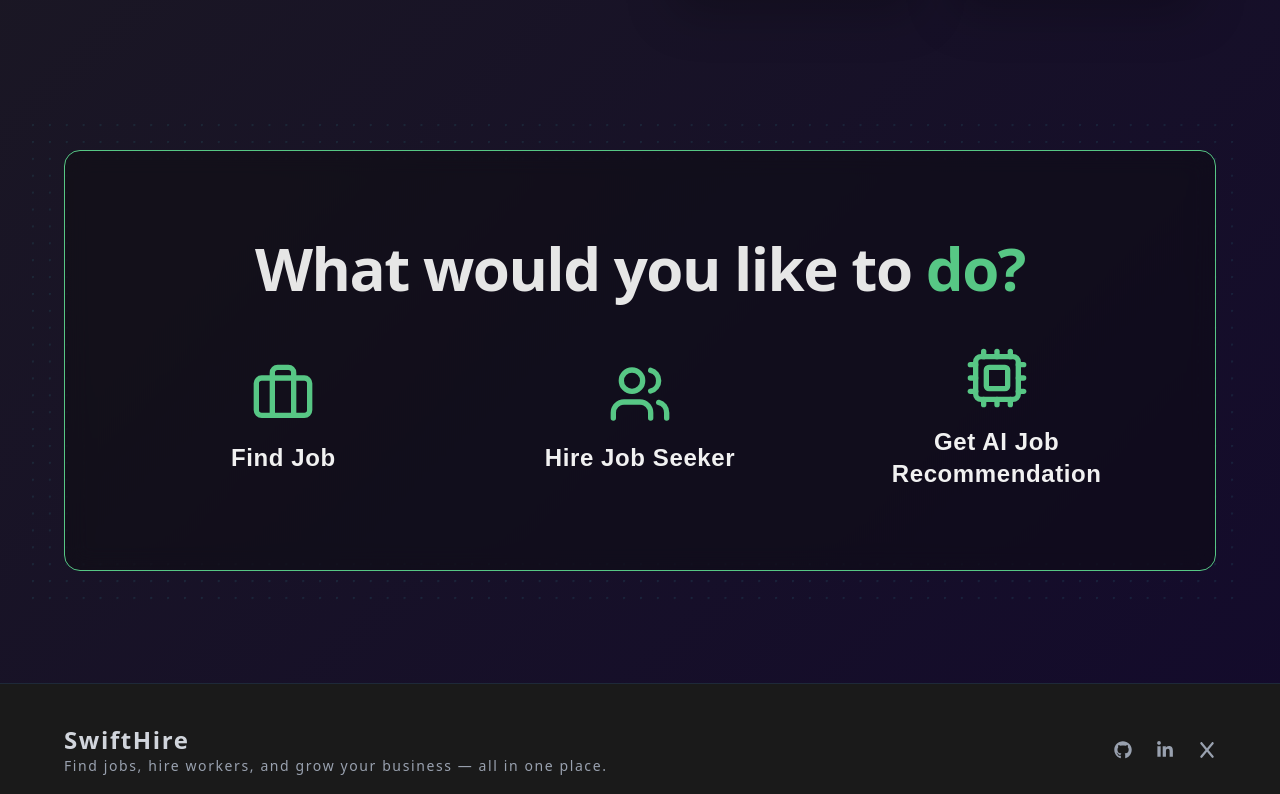
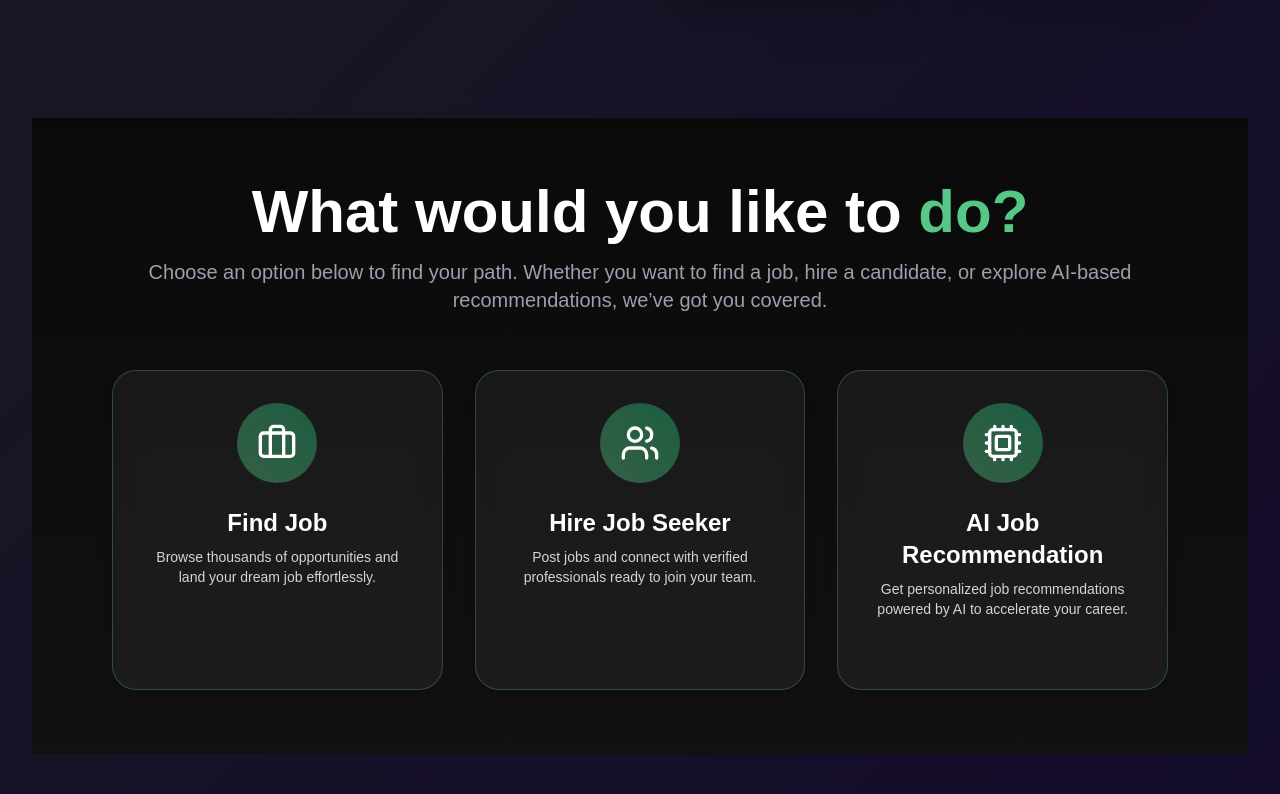
Before and after one commit to icodervivek/swifthire, a React (Vite) app in the folder client/: page / in a window 1280 px wide. Shown: the part 1426-2220 px from the top of the page. Built offline with nearby package versions, Linux system fonts and the light colour scheme.

Commit message:
feat: updated ui

```diff
--- a/client/src/components/HeroSection.jsx
+++ b/client/src/components/HeroSection.jsx
@@ -4,66 +4,64 @@ import { motion } from "framer-motion";
 
 const HeroSection = () => {
   const cardVariants = {
-    hidden: { opacity: 0, y: 30 },
+    hidden: { opacity: 0, y: 40 },
     visible: (i) => ({
       opacity: 1,
       y: 0,
-      transition: { delay: i * 0.2, duration: 0.6, ease: "easeOut" },
+      transition: { delay: i * 0.2, duration: 0.7, ease: "easeOut" },
     }),
+    hover: {
+      scale: 1.05,
+      rotateY: 5,
+      rotateX: 5,
+      transition: { duration: 0.3, ease: "easeOut" },
+    },
   };
 
   return (
-    <section className="dotted-svg py-10 px-4 sm:px-6 lg:px-12">
-      <div className="card-section text-center rounded-2xl border border-[#57c785] p-6 sm:p-10 md:p-16 lg:p-20 bg-[#0b0b0b]/40 backdrop-blur-md">
-        {/* Title */}
-        <h2 className="text-3xl sm:text-4xl md:text-5xl lg:text-6xl text-[#e6e6e6] mb-10 font-extrabold font-sans tracking-tight leading-tight">
+    <section className="py-16 px-6 sm:px-10 lg:px-20 bg-gradient-to-b from-[#0a0a0a] to-[#111111]">
+      <div className="text-center max-w-5xl mx-auto mb-14">
+        <h2 className="text-4xl sm:text-5xl md:text-6xl font-extrabold text-white mb-4">
           What would you like to <span className="text-[#57c785]">do?</span>
         </h2>
+        <p className="text-gray-400 text-lg sm:text-xl">
+          Choose an option below to find your path. Whether you want to find a job, hire a candidate, or explore AI-based recommendations, we’ve got you covered.
+        </p>
+      </div>
 
-        {/* Cards Grid */}
-        <div className="grid grid-cols-1 sm:grid-cols-2 md:grid-cols-3 gap-8 sm:gap-10 md:gap-16 lg:gap-20 place-items-center">
-          {/* Find Job */}
+      {/* Cards */}
+      <div className="grid grid-cols-1 sm:grid-cols-2 md:grid-cols-3 gap-8 place-items-stretch">
+        {[{
+          icon: <Briefcase className="w-10 h-10 text-white" />,
+          title: "Find Job",
+          desc: "Browse thousands of opportunities and land your dream job effortlessly."
+        }, {
+          icon: <Users className="w-10 h-10 text-white" />,
+          title: "Hire Job Seeker",
+          desc: "Post jobs and connect with verified professionals ready to join your team."
+        }, {
+          icon: <Cpu className="w-10 h-10 text-white" />,
+          title: "AI Job Recommendation",
+          desc: "Get personalized job recommendations powered by AI to accelerate your career."
+        }].map((card, index) => (
           <motion.div
-            className="card cursor-pointer hover:scale-105 transition-transform duration-300 text-center"
-            custom={0}
+            key={index}
+            className="flex flex-col justify-between w-full p-8 rounded-3xl bg-white/5 backdrop-blur-md border border-[#57c785]/30 shadow-lg cursor-pointer hover:shadow-2xl transition-transform duration-300 text-center min-h-[320px]"
+            custom={index}
             initial="hidden"
             animate="visible"
+            whileHover="hover"
             variants={cardVariants}
           >
-            <Briefcase className="w-16 h-16 mb-4 mx-auto text-[#57c785]" />
-            <h3 className="text-lg sm:text-xl md:text-2xl font-semibold text-[#f1f1f1] tracking-wide">
-              Find Job
-            </h3>
+            <div>
+              <div className="flex items-center justify-center w-20 h-20 mx-auto rounded-full bg-gradient-to-tr from-[#57c785]/40 to-[#00ffa0]/30 mb-6">
+                {card.icon}
+              </div>
+              <h3 className="text-2xl font-semibold text-white mb-2">{card.title}</h3>
+              <p className="text-gray-300 text-sm">{card.desc}</p>
+            </div>
           </motion.div>
-
-          {/* Hire Job Seeker */}
-          <motion.div
-            className="card cursor-pointer hover:scale-105 transition-transform duration-300 text-center"
-            custom={1}
-            initial="hidden"
-            animate="visible"
-            variants={cardVariants}
-          >
-            <Users className="w-16 h-16 mb-4 mx-auto text-[#57c785]" />
-            <h3 className="text-lg sm:text-xl md:text-2xl font-semibold text-[#f1f1f1] tracking-wide">
-              Hire Job Seeker
-            </h3>
-          </motion.div>
-
-          {/* Get AI Job Recommendation */}
-          <motion.div
-            className="card cursor-pointer hover:scale-105 transition-transform duration-300 text-center"
-            custom={2}
-            initial="hidden"
-            animate="visible"
-            variants={cardVariants}
-          >
-            <Cpu className="w-16 h-16 mb-4 mx-auto text-[#57c785]" />
-            <h3 className="text-lg sm:text-xl md:text-2xl font-semibold text-[#f1f1f1] tracking-wide">
-              Get AI Job Recommendation
-            </h3>
-          </motion.div>
-        </div>
+        ))}
       </div>
     </section>
   );
```
